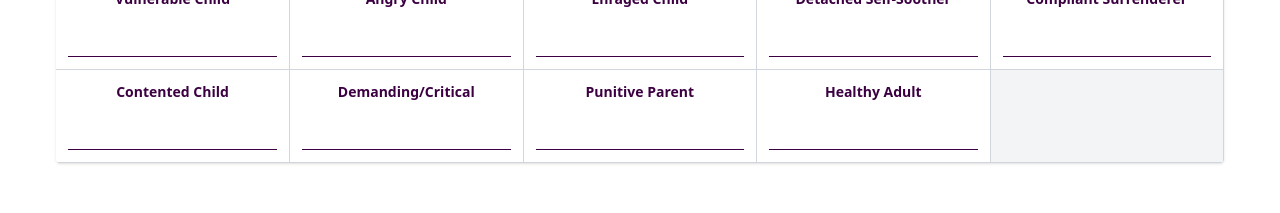
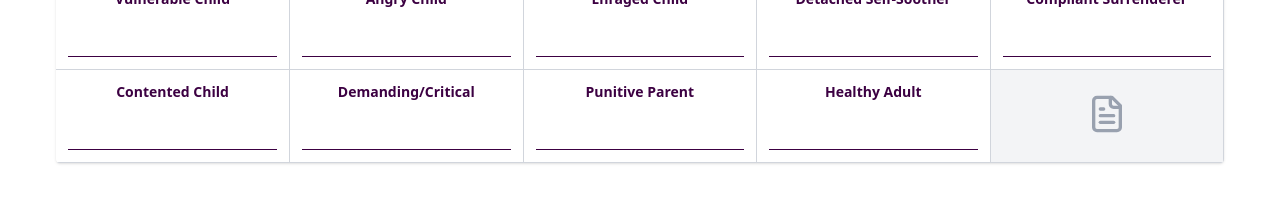
Before and after one commit to SasanTazayoni/integrate-therapy-form-manager, a React (Vite) app: page /integrate-therapy-form-manager/summary/1 in a window 1280 px wide. Shown: the part 376-589 px from the top of the page. Built offline with nearby package versions, Linux system fonts and the light colour scheme; no server answers.

Commit message:
Add SMI summary sheet icon with hover effect and tooltip in last cell

```diff
--- a/src/pages/FormResultsSummary.tsx
+++ b/src/pages/FormResultsSummary.tsx
@@ -1,4 +1,4 @@
-import { Printer } from "lucide-react";
+import { Printer, FileText } from "lucide-react";
 import { useState } from "react";
 
 const FormResultsSummary = () => {
@@ -85,12 +85,23 @@ const FormResultsSummary = () => {
                   return (
                     <td
                       key={idx}
-                      className={`border-r border-gray-300 p-3 align-top ${
+                      className={`border-r border-gray-300 p-3 align-center ${
                         isLastCell ? "bg-gray-100" : "bg-[--color-block--grey]"
                       }`}
                     >
                       <div className="font-semibold text-sm">{cell}</div>
-                      {cell && <div className="mt-6 h-6 border-b w-full"></div>}
+                      {cell && <div className="mt-6 h-6 border-b"></div>}
+                      {isLastCell && (
+                        <div className="relative inline-block group">
+                          <FileText
+                            className="w-10 h-10 text-gray-400 cursor-pointer transition-colors duration-200 hover:text-gray-600"
+                            aria-label="SMI score summary sheet"
+                          />
+                          <div className="absolute bottom-full left-1/2 -translate-x-1/2 mb-2 hidden group-hover:block bg-gray-700 text-white text-xs rounded py-1 px-2 whitespace-nowrap z-50">
+                            SMI score summary sheet
+                          </div>
+                        </div>
+                      )}
                     </td>
                   );
                 })}
```
